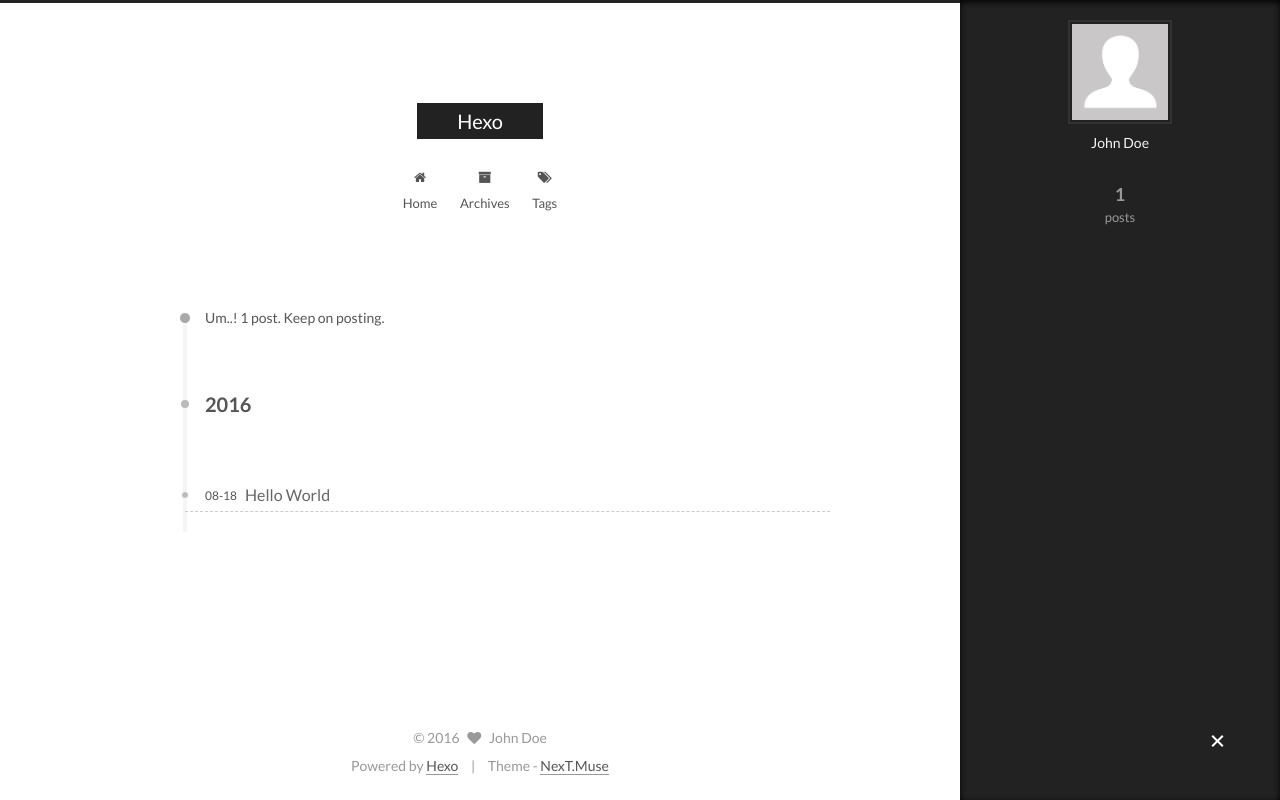
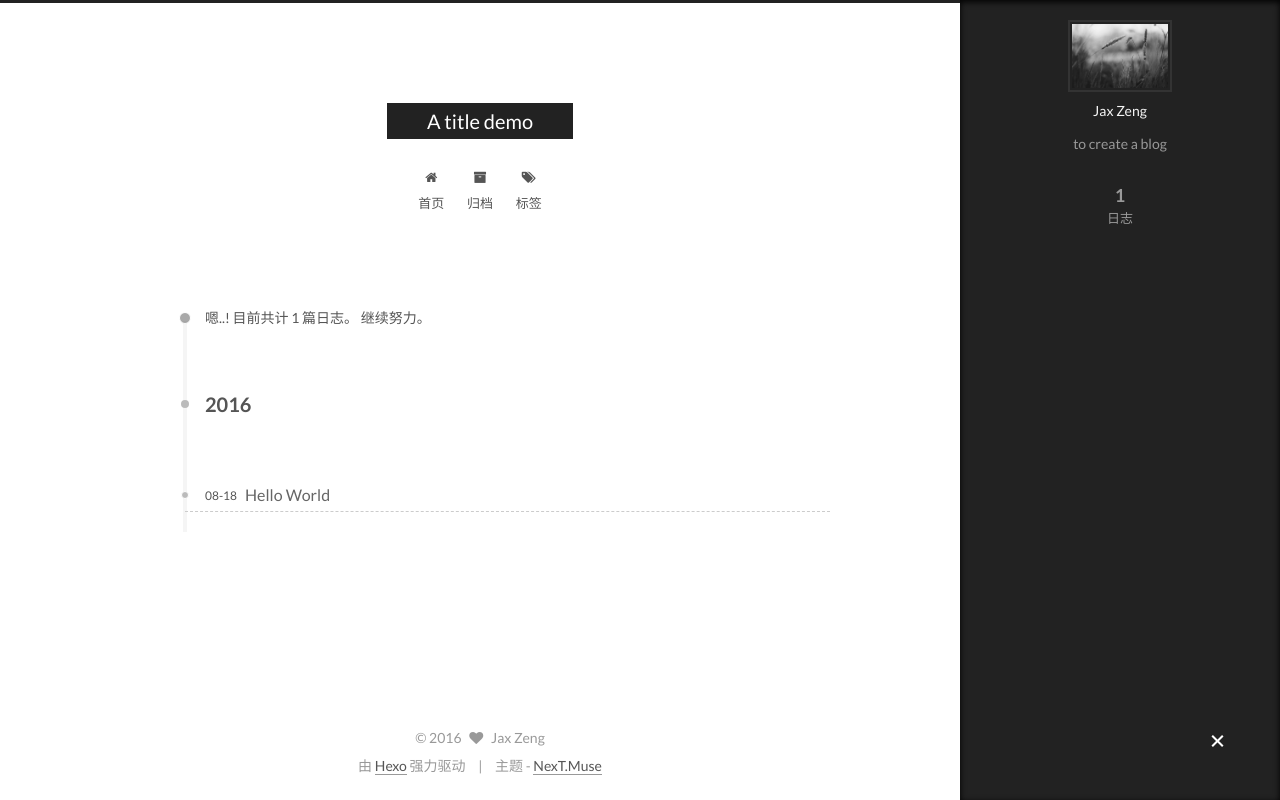
Before and after one commit to jaxzeng/jaxzeng.github.io, a plain HTML site: page archives/2016/08/index.html in a window 1280 px wide. Both pictures are taken after a click on the element 1217 px from the left and 742 px from the top of the page. Drawn offline with Linux system fonts and the light colour scheme.

Commit message:
Site updated: 2016-08-18 15:25:14

```diff
--- a/archives/2016/08/index.html
+++ b/archives/2016/08/index.html
@@ -84,12 +84,15 @@
 
 
 
+<meta name="description" content="to create a blog">
 <meta property="og:type" content="website">
-<meta property="og:title" content="Hexo">
+<meta property="og:title" content="A title demo">
 <meta property="og:url" content="http://yoursite.com/archives/2016/08/index.html">
-<meta property="og:site_name" content="Hexo">
+<meta property="og:site_name" content="A title demo">
+<meta property="og:description" content="to create a blog">
 <meta name="twitter:card" content="summary">
-<meta name="twitter:title" content="Hexo">
+<meta name="twitter:title" content="A title demo">
+<meta name="twitter:description" content="to create a blog">
 
 
 
@@ -102,7 +105,7 @@
     motion: true,
     duoshuo: {
       userId: 0,
-      author: 'Author'
+      author: '博主'
     }
   };
 </script>
@@ -112,10 +115,10 @@
 
   <link rel="canonical" href="http://yoursite.com/archives/2016/08/"/>
 
-  <title> Archive | Hexo </title>
+  <title> 归档 | A title demo </title>
 </head>
 
-<body itemscope itemtype="http://schema.org/WebPage" lang="">
+<body itemscope itemtype="http://schema.org/WebPage" lang="zh-Hans">
 
 
 
@@ -143,7 +146,7 @@
   <div class="custom-logo-site-title">
     <a href="/"  class="brand" rel="start">
       <span class="logo-line-before"><i></i></span>
-      <span class="site-title">Hexo</span>
+      <span class="site-title">A title demo</span>
       <span class="logo-line-after"><i></i></span>
     </a>
   </div>
@@ -170,7 +173,7 @@
 
               <i class="menu-item-icon fa fa-fw fa-home"></i> <br />
 
-            Home
+            首页
           </a>
         </li>
 
@@ -180,7 +183,7 @@
 
               <i class="menu-item-icon fa fa-fw fa-archive"></i> <br />
 
-            Archives
+            归档
           </a>
         </li>
 
@@ -190,7 +193,7 @@
 
               <i class="menu-item-icon fa fa-fw fa-tags"></i> <br />
 
-            Tags
+            标签
           </a>
         </li>
 
@@ -220,7 +223,7 @@
 
 
 
-      Um..! 1 post. Keep on posting.
+      嗯..! 目前共计 1 篇日志。 继续努力。
     </span>
 
 
@@ -301,16 +304,16 @@
       <section class="site-overview sidebar-panel  sidebar-panel-active ">
         <div class="site-author motion-element" itemprop="author" itemscope itemtype="http://schema.org/Person">
           <img class="site-author-image" itemprop="image"
-               src="/images/avatar.gif"
-               alt="John Doe" />
-          <p class="site-author-name" itemprop="name">John Doe</p>
-          <p class="site-description motion-element" itemprop="description"></p>
+               src="/images/avatar.png"
+               alt="Jax Zeng" />
+          <p class="site-author-name" itemprop="name">Jax Zeng</p>
+          <p class="site-description motion-element" itemprop="description">to create a blog</p>
         </div>
         <nav class="site-state motion-element">
           <div class="site-state-item site-state-posts">
             <a href="/archives">
               <span class="site-state-item-count">1</span>
-              <span class="site-state-item-name">posts</span>
+              <span class="site-state-item-name">日志</span>
             </a>
           </div>
 
@@ -353,15 +356,15 @@
   <span class="with-love">
     <i class="fa fa-heart"></i>
   </span>
-  <span class="author" itemprop="copyrightHolder">John Doe</span>
+  <span class="author" itemprop="copyrightHolder">Jax Zeng</span>
 </div>
 
 <div class="powered-by">
-  Powered by <a class="theme-link" href="https://hexo.io">Hexo</a>
+  由 <a class="theme-link" href="https://hexo.io">Hexo</a> 强力驱动
 </div>
 
 <div class="theme-info">
-  Theme -
+  主题 -
   <a class="theme-link" href="https://github.com/iissnan/hexo-theme-next">
     NexT.Muse
   </a>
--- a/css/main.css
+++ b/css/main.css
@@ -1548,7 +1548,7 @@
   width: 4px;
   height: 4px;
   border-radius: 50%;
-  background: #d496ff;
+  background: #ff3382;
 }
 .links-of-blogroll {
   font-size: 13px;
```
Also changed, not shown: 2016/08/18/hello-world/index.html (+19 -19 lines), archives/2016/index.html (+22 -19 lines), archives/index.html (+22 -19 lines), index.html (+22 -19 lines), images/avatar.png (added), uploads/avatar.png (added).
